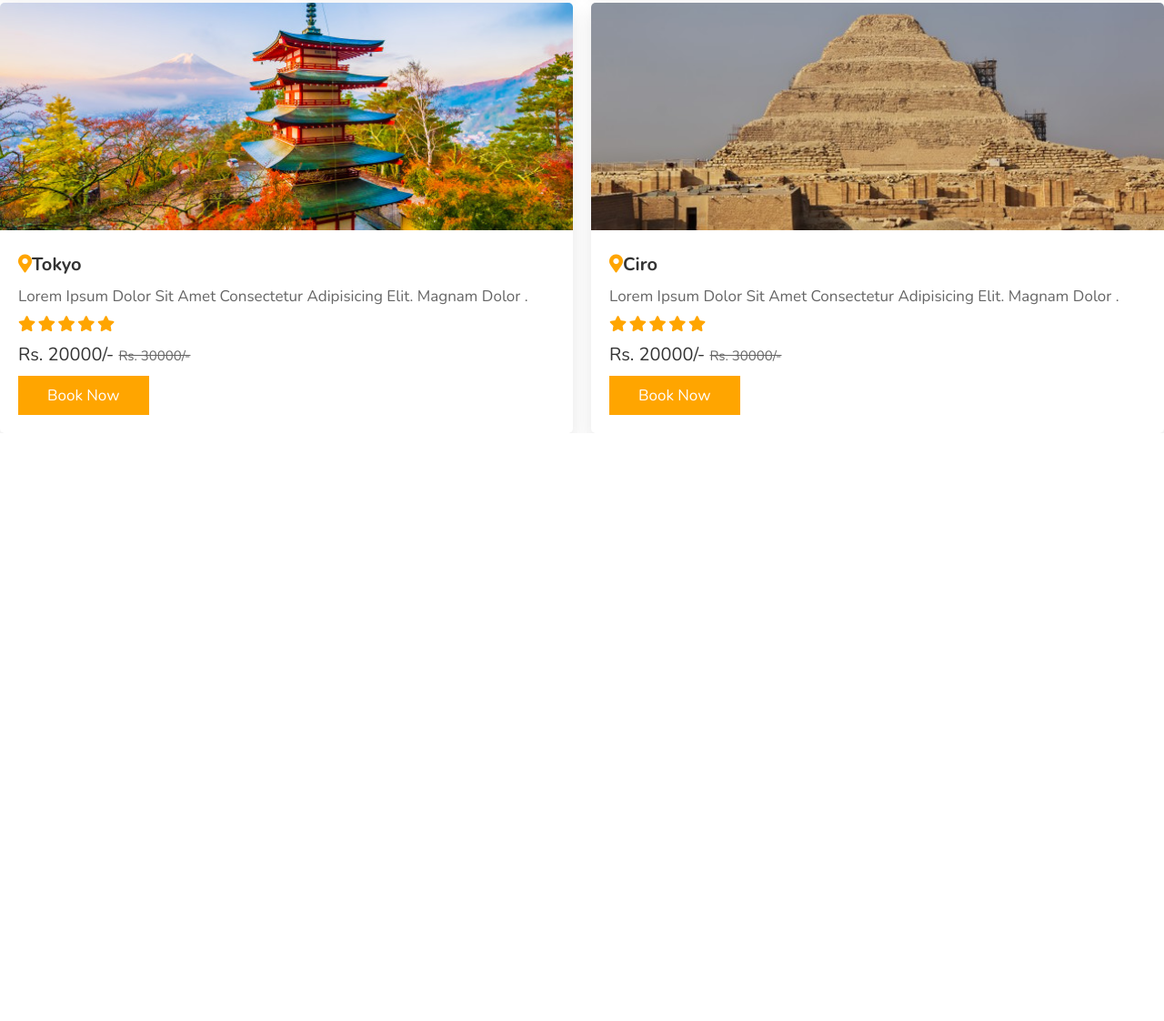
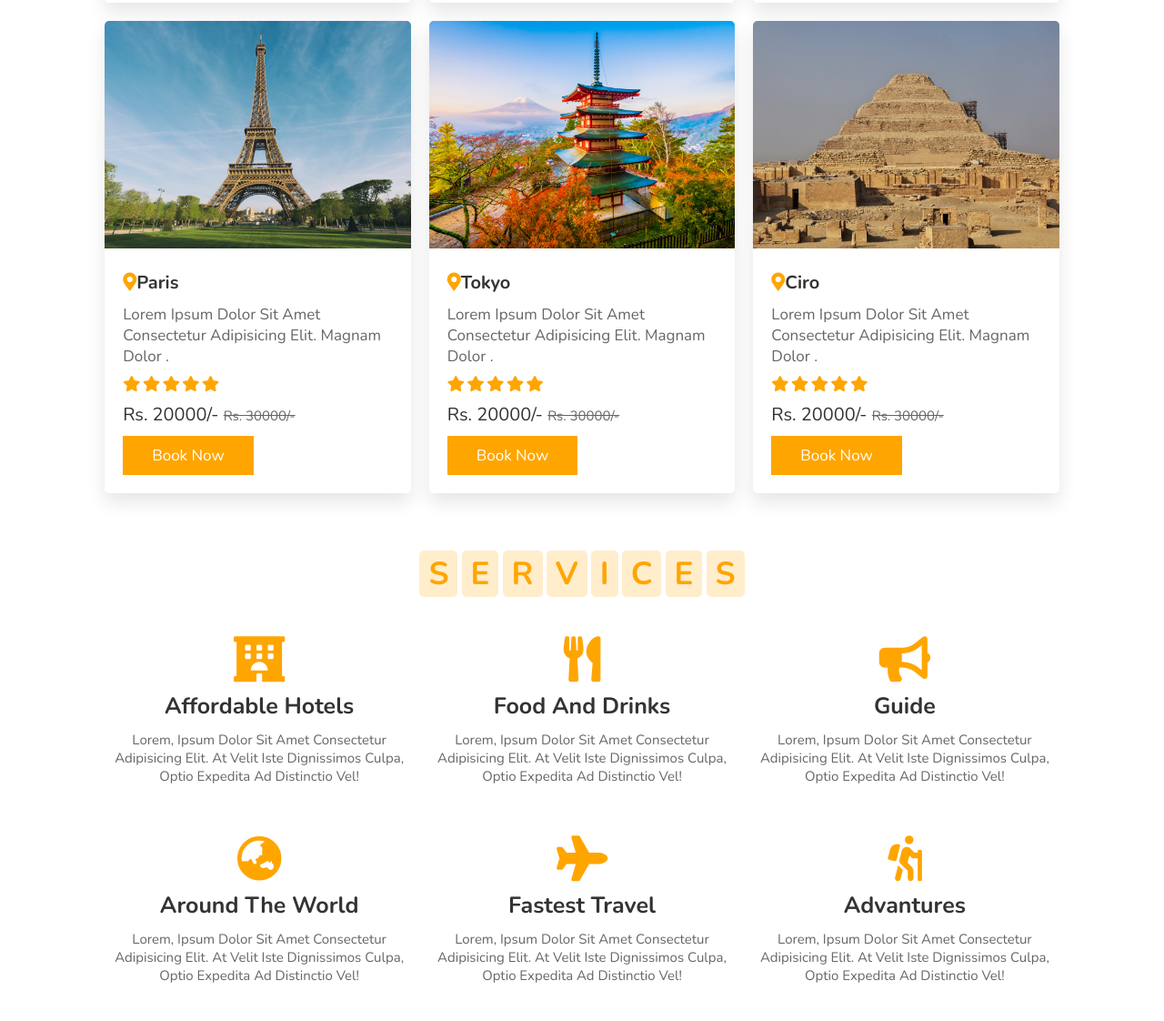
Before and after one commit to likeam/TravelAgency-, a plain HTML site: page index.html in a window 1280 px wide. Shown: the part 2091-3213 px from the top of the page at 91% size. Before the commit the page ends 2567 px from the top, so only its background shows below. Drawn offline with nearby package versions, Linux system fonts and the light colour scheme.

Commit message:
Buiding the services section

```diff
--- a/index.html
+++ b/index.html
@@ -102,7 +102,7 @@
             </div>
         </section>
 
-        <div class="section packages" id="packages">
+        <section  class="packages" id="packages">
             <h1 class="heading">
                 <span>p</span>
                 <span>a</span>
@@ -211,7 +211,52 @@
                     </div>
                 </div>
             </div>
-        </div>
+        </section>
+
+        <section class="services" id="services">
+            <h1 class="heading">
+                <span>s</span>
+                <span>e</span>
+                <span>r</span>
+                <span>v</span>
+                <span>i</span>
+                <span>c</span>
+                <span>e</span>
+                <span>s</span>
+            </h1>
+            <div class="box-container">
+                <div class="box">
+                    <i class="fas fa-hotel"></i>
+                    <h3>affordable hotels</h3>
+                    <p>Lorem, ipsum dolor sit amet consectetur adipisicing elit. At velit iste dignissimos culpa, optio expedita ad distinctio vel!</p>
+                </div>
+                <div class="box">
+                    <i class="fas fa-utensils"></i>
+                    <h3>food and drinks</h3>
+                    <p>Lorem, ipsum dolor sit amet consectetur adipisicing elit. At velit iste dignissimos culpa, optio expedita ad distinctio vel!</p>
+                </div>
+                <div class="box">
+                    <i class="fas fa-bullhorn"></i>
+                    <h3>guide</h3>
+                    <p>Lorem, ipsum dolor sit amet consectetur adipisicing elit. At velit iste dignissimos culpa, optio expedita ad distinctio vel!</p>
+                    </div>
+                <div class="box">
+                    <i class="fas fa-globe-asia"></i>
+                    <h3>around the world</h3>
+                    <p>Lorem, ipsum dolor sit amet consectetur adipisicing elit. At velit iste dignissimos culpa, optio expedita ad distinctio vel!</p>
+                    </div>
+                <div class="box">
+                    <i class="fas fa-plane"></i>
+                    <h3>fastest travel</h3>
+                    <p>Lorem, ipsum dolor sit amet consectetur adipisicing elit. At velit iste dignissimos culpa, optio expedita ad distinctio vel!</p>
+                    </div>
+                <div class="box">
+                    <i class="fas fa-hiking"></i>
+                    <h3>advantures</h3>
+                    <p>Lorem, ipsum dolor sit amet consectetur adipisicing elit. At velit iste dignissimos culpa, optio expedita ad distinctio vel!</p>
+                    </div>
+            </div>
+        </section>
 
         <script src="./app.js"></script>
     </body>
--- a/style.css
+++ b/style.css
@@ -361,6 +361,36 @@ header .search-bar-container label:hover{
 }
 
 
+/* SERVICES SECTION */
+
+.services .box-container{
+    display: flex;
+    flex-wrap: wrap;
+    gap:1.5rem;
+}
+.services .box-container .box{
+    flex: 1 1 30rem;
+    border-radius: .5rem;
+    padding:1rem;
+    text-align: center;
+}
+.services .box-container .box i{
+    padding:1rem;
+    font-size: 5rem;
+    color:var(--orange);
+}
+.services .box-container .box h3{
+    font-size: 2.5rem;
+    color:#333;
+}
+.services .box-container .box p{
+    font-size: 1.5rem;
+    color:#666;
+    padding:1rem 0;
+}
+.services .box-container .box:hover{
+    box-shadow: 0 1rem 2rem rgba(0,0,0,.1);
+}
 
 
 
```
